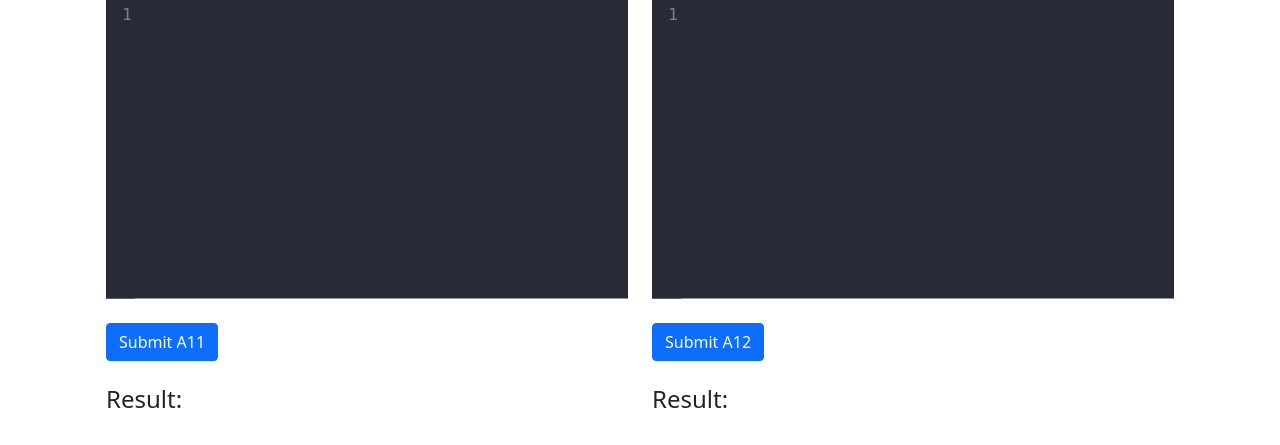
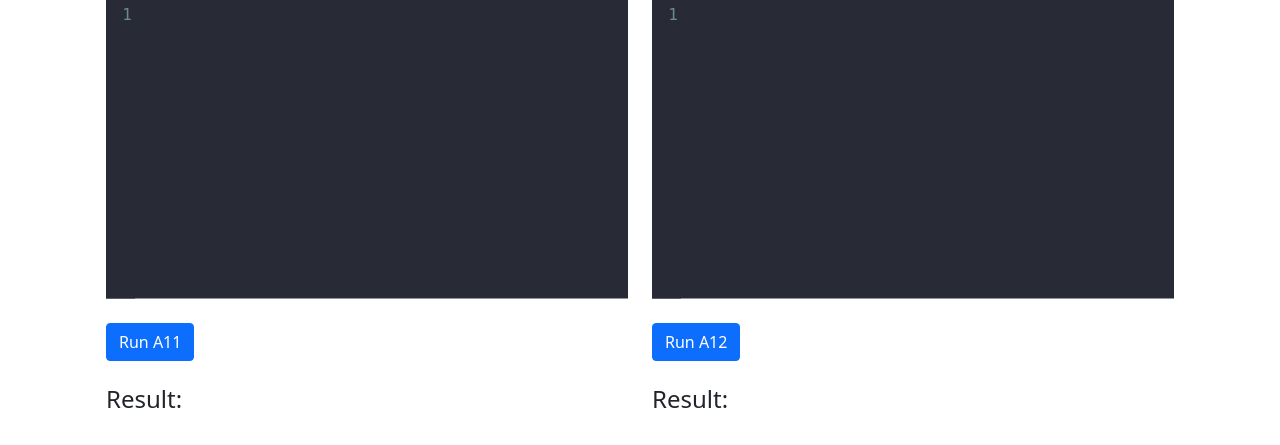
Before and after one commit to farooqiusman/AutoGrader, a Flask app: page /a1 in a window 1280 px wide. Shown: the part 429-874 px from the top of the page. Run offline with Flask 2, Linux system fonts and the light colour scheme; some libraries are stand-ins or nearby versions.

```diff
--- a/website/templates/a1.html
+++ b/website/templates/a1.html
@@ -20,7 +20,7 @@
                 <h3>A11</h3>
                 <p>Paste ONLY your <strong>getIdentifiers</strong> function below, and click run</p>
                 <textarea name="a11" id="a11" rows="10" style="width: 90%;"></textarea><br>
-                <button class="btn btn-primary" onclick="submitAssignment(1)">Submit A11</button>
+                <button class="btn btn-primary" onclick="submitAssignment(1)">Run A11</button>
                 <br><br>
                 <h4>Result:</h4>
                 <div id="resa11"></div>
@@ -29,7 +29,7 @@
                 <h3>A12</h3>
                 <p>Paste ONLY your <strong>getIdRegex</strong> function below, and click run</p>
                 <textarea name="a12" id="a12" rows="10" style="width: 90%;"></textarea><br>
-                <button class="btn btn-primary" onclick="submitAssignment(2)">Submit A12</button>
+                <button class="btn btn-primary" onclick="submitAssignment(2)">Run A12</button>
                 <br><br>
                 <h4>Result:</h4>
                 <div id="resa12"></div>
```
Also changed, not shown: README.md.
